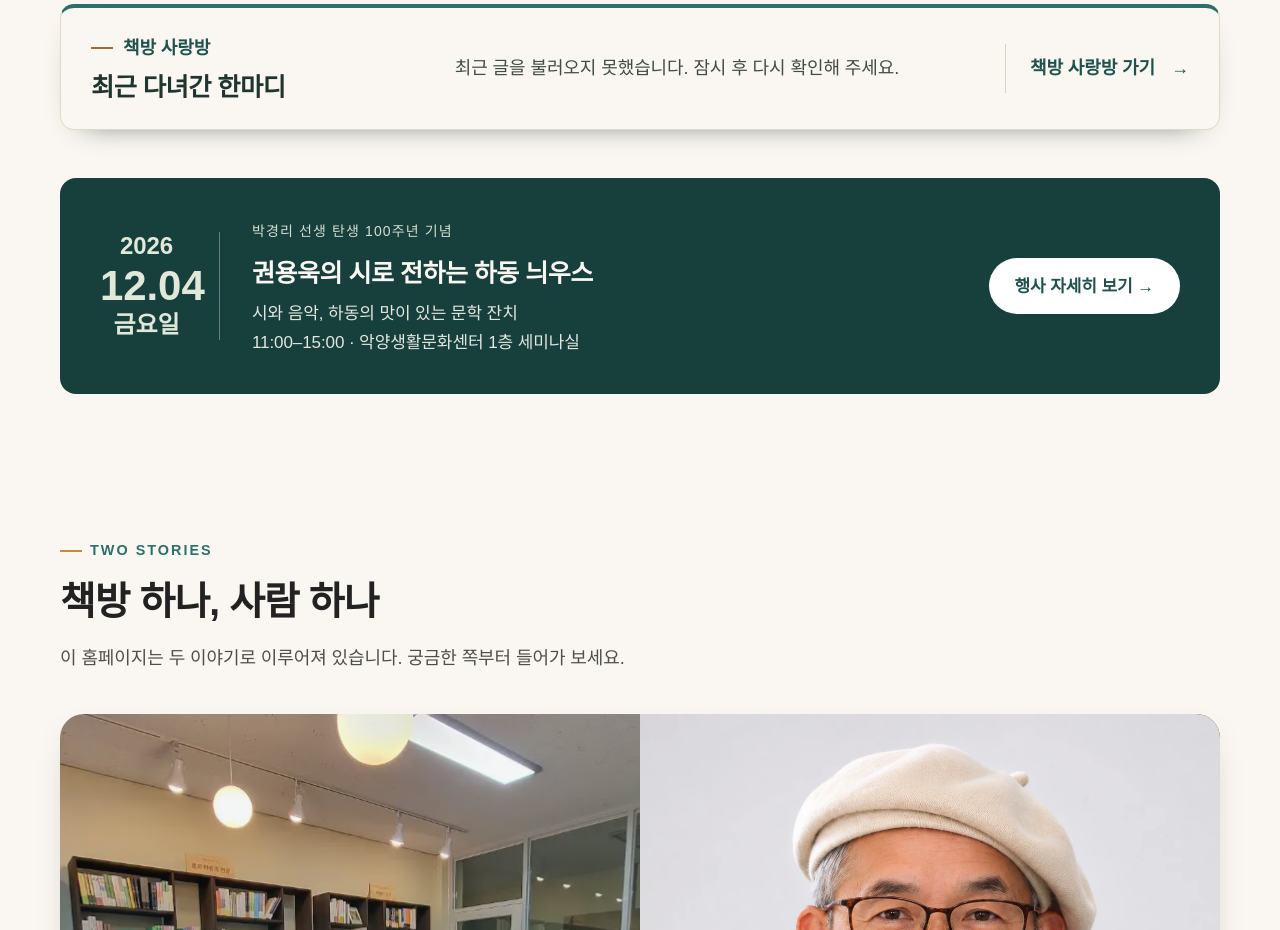
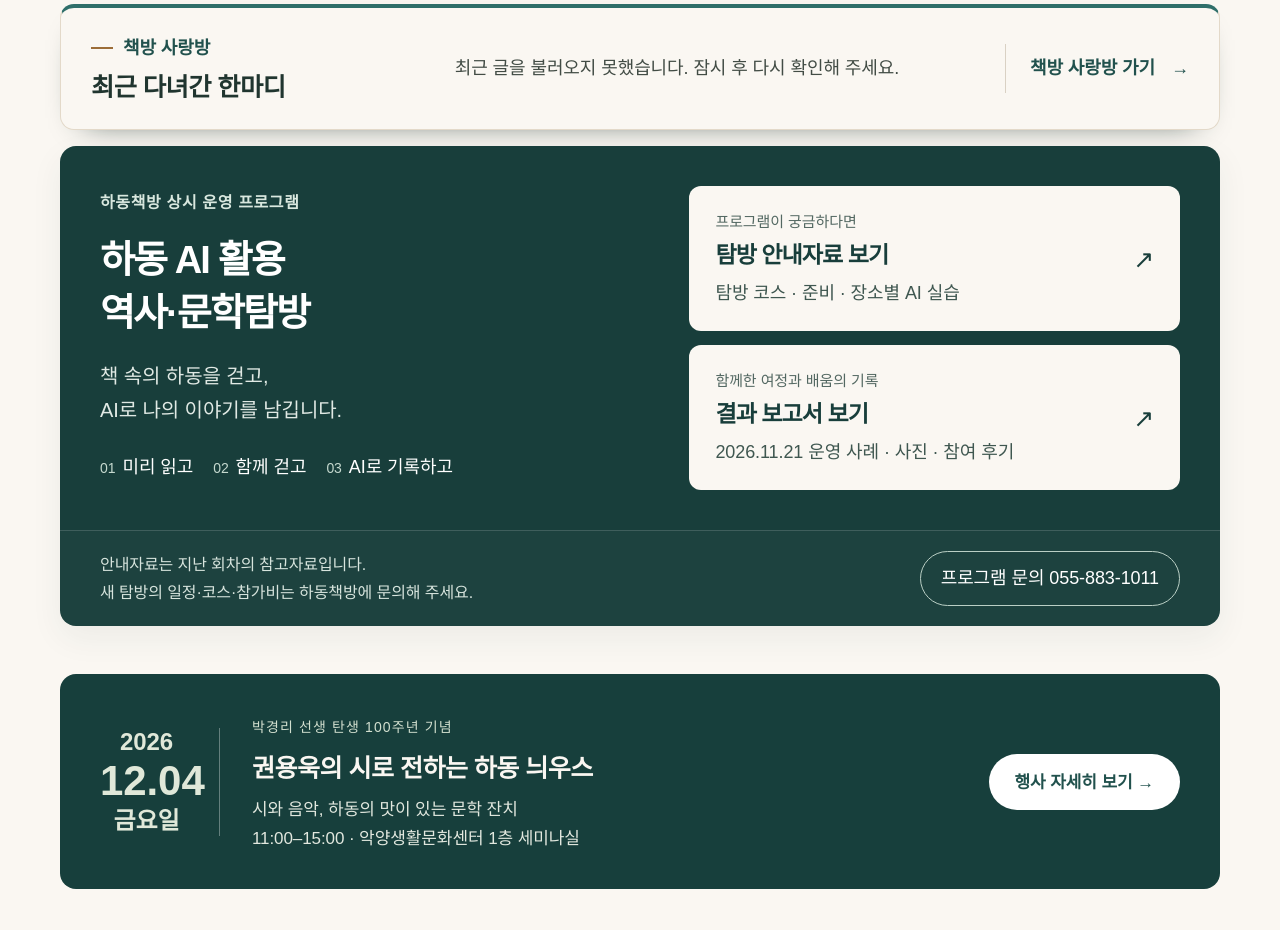
Before and after one commit to bookjigi/bookjigi.github.io, a plain HTML site: page docs/index.html in a window 1280 px wide. Shown: the part 860-1790 px from the top of the page. Drawn offline with Linux system fonts and the light colour scheme; a web font is replaced by a local one.

Commit message:
메인에 하동 AI 역사·문학탐방 안내자료와 결과보고서 홍보 배치

```diff
--- a/docs/index.html
+++ b/docs/index.html
@@ -94,6 +94,37 @@
         <a class="cm-link" href="/community/">책방 사랑방 가기 <span aria-hidden="true">→</span></a>
       </aside>
 </div></section>
+
+<style>
+#ai-literary-tour{padding:16px 0 0;background:transparent}
+#ai-literary-tour .tour-panel{background:#183e3b;color:#fff;border-radius:16px;overflow:hidden;box-shadow:0 12px 32px #183e3b10}
+#ai-literary-tour .tour-main{display:grid;grid-template-columns:1.12fr 1fr;gap:40px;padding:40px}
+#ai-literary-tour .tour-eyebrow{display:inline-block;font-size:16px;font-weight:700;letter-spacing:.04em;color:#d9e8df;margin:0 0 16px}
+#ai-literary-tour h2{font-size:clamp(28px,3vw,38px);line-height:1.4;letter-spacing:-.05em;margin:0 0 18px;color:#fff;word-break:keep-all}
+#ai-literary-tour .tour-lead{font-size:20px;line-height:1.7;margin:0;color:#e0e9e4;word-break:keep-all}
+#ai-literary-tour .tour-steps{display:flex;flex-wrap:wrap;gap:10px 20px;padding:0;margin:24px 0 0;list-style:none;font-size:18px;color:#fff}
+#ai-literary-tour .tour-steps span{font-size:14px;color:#c5d9cf;margin-right:7px}
+#ai-literary-tour .tour-resources{display:grid;gap:14px;align-content:center}
+#ai-literary-tour .tour-resource{display:block;position:relative;background:#faf7f2;color:#183e3b;border:2px solid transparent;border-radius:12px;padding:22px 54px 22px 24px;text-decoration:none;transition:transform .15s,border-color .15s}
+#ai-literary-tour .tour-resource:hover{transform:translateY(-2px);border-color:#8baea3}
+#ai-literary-tour a:focus-visible{outline:3px solid #fff;outline-offset:4px}
+#ai-literary-tour .tour-resource:focus-visible{outline-color:#c9ddd3}
+#ai-literary-tour .tour-resource small{display:block;font-size:15px;line-height:1.6;color:#536862;margin-bottom:5px}
+#ai-literary-tour .tour-resource strong{display:block;font-size:23px;line-height:1.4;letter-spacing:-.04em;margin-bottom:7px}
+#ai-literary-tour .tour-resource p{font-size:18px;line-height:1.6;margin:0;color:#3f5750;word-break:keep-all}
+#ai-literary-tour .tour-arrow{position:absolute;right:24px;top:50%;transform:translateY(-50%);font-size:25px}
+#ai-literary-tour .tour-footer{border-top:1px solid #ffffff26;padding:20px 40px;display:flex;align-items:center;justify-content:space-between;gap:18px;background:#ffffff05}
+#ai-literary-tour .tour-note{font-size:16px;line-height:1.7;color:#d7e4dd;margin:0;word-break:keep-all}
+#ai-literary-tour .tour-contact{display:inline-flex;align-items:center;justify-content:center;min-height:48px;padding:10px 20px;border:1px solid #bacfc5;border-radius:100px;color:#fff;text-decoration:none;font-size:18px;white-space:nowrap}
+@media(max-width:800px){#ai-literary-tour .tour-main{grid-template-columns:1fr;gap:28px;padding:28px}#ai-literary-tour .tour-footer{padding:22px 28px;align-items:flex-start;flex-direction:column}#ai-literary-tour .tour-contact{width:100%}}
+@media(max-width:420px){#ai-literary-tour .tour-main{padding:26px 22px}#ai-literary-tour h2{font-size:28px}#ai-literary-tour .tour-lead{font-size:18px}#ai-literary-tour .tour-resource{padding:20px 44px 20px 18px}#ai-literary-tour .tour-resource strong{font-size:22px}#ai-literary-tour .tour-resource small{font-size:16px}#ai-literary-tour .tour-arrow{right:17px}#ai-literary-tour .tour-footer{padding:20px 22px}}
+@media(prefers-reduced-motion:reduce){#ai-literary-tour .tour-resource{transition:none}}
+</style>
+<section id="ai-literary-tour" aria-labelledby="tour-program-title"><div class="wrap"><div class="tour-panel">
+<div class="tour-main"><div class="tour-intro"><p class="tour-eyebrow">하동책방 상시 운영 프로그램</p><h2 id="tour-program-title">하동 AI 활용<br>역사·문학탐방</h2><p class="tour-lead">책 속의 하동을 걷고,<br>AI로 나의 이야기를 남깁니다.</p><ol class="tour-steps" aria-label="프로그램의 세 단계"><li><span>01</span>미리 읽고</li><li><span>02</span>함께 걷고</li><li><span>03</span>AI로 기록하고</li></ol></div>
+<div class="tour-resources"><a class="tour-resource" href="https://2080sc.kr/hadong" target="_blank" rel="noopener noreferrer" aria-label="탐방 안내자료 보기, 2026년 11월 21일 운영 참고자료, 새 창"><small>프로그램이 궁금하다면</small><strong>탐방 안내자료 보기</strong><p>탐방 코스 · 준비 · 장소별 AI 실습</p><span class="tour-arrow" aria-hidden="true">↗</span></a><a class="tour-resource" href="https://2080sc.kr/hadong-ai-tour" target="_blank" rel="noopener noreferrer" aria-label="탐방 결과 보고서 보기, 2026년 11월 21일 운영 사례, 새 창"><small>함께한 여정과 배움의 기록</small><strong>결과 보고서 보기</strong><p>2026.11.21 운영 사례 · 사진 · 참여 후기</p><span class="tour-arrow" aria-hidden="true">↗</span></a></div></div>
+<div class="tour-footer"><p class="tour-note">안내자료는 지난 회차의 참고자료입니다.<br>새 탐방의 일정·코스·참가비는 하동책방에 문의해 주세요.</p><a class="tour-contact" href="tel:055-883-1011">프로그램 문의 055-883-1011</a></div>
+</div></div></section>
 <link rel="stylesheet" href="/assets/css/event-2026.css?v=202611251534">
 <section class="event-teaser" aria-labelledby="event-banner-title"><div class="wrap"><div class="event-banner"><div class="event-stamp">2026<strong>12.04</strong>금요일</div><div><span class="event-tag">박경리 선생 탄생 100주년 기념</span><h2 id="event-banner-title">권용욱의 시로 전하는 하동 늬우스</h2><p>시와 음악, 하동의 맛이 있는 문학 잔치<br>11:00–15:00 · 악양생활문화센터 1층 세미나실</p></div><a class="btn btn-white" href="/events/hadong-news-2026/">행사 자세히 보기 →</a></div></div></section>
 <section id="two">
```
